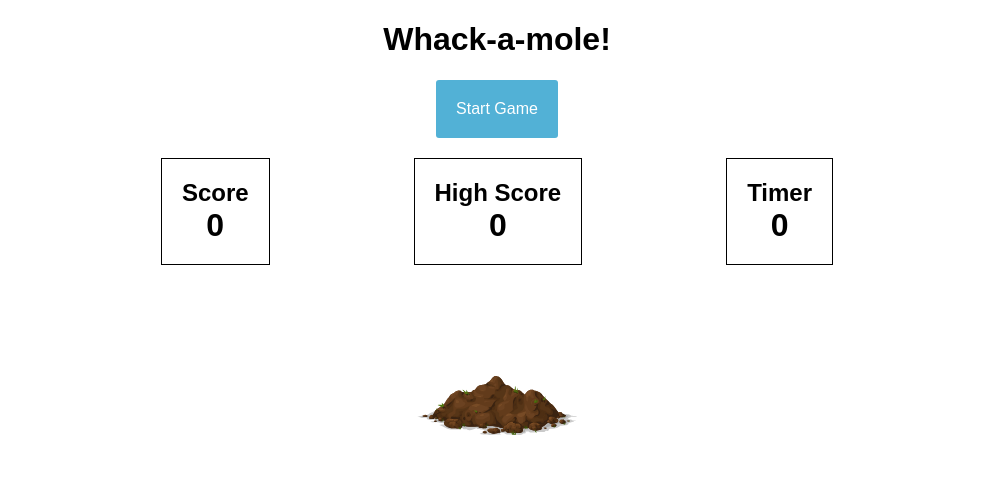
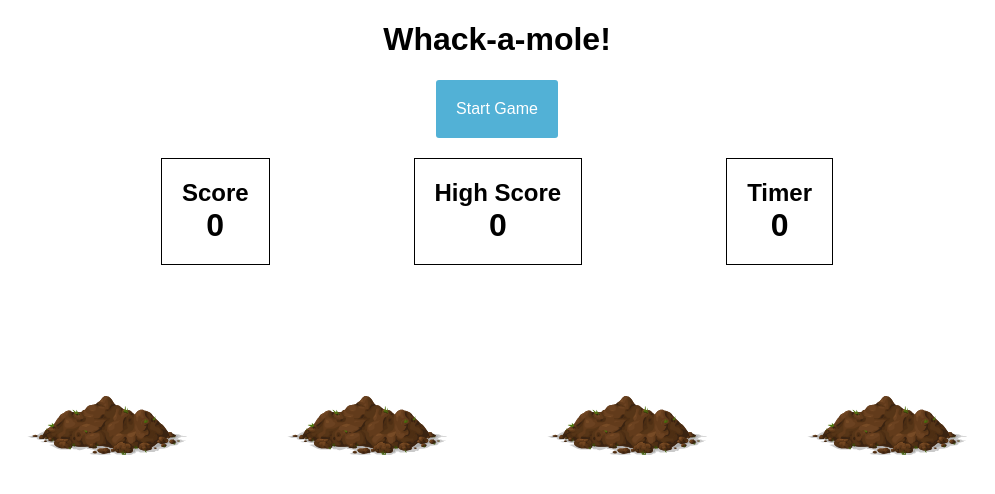
Before and after one commit to genya0407/mogura-tataki-app_vue, a Vue app: page / in a window 1280 px wide. Shown: the top 494 px of the page, without its empty margins (143-1138 px from the left). Built offline with nearby package versions, Linux system fonts and the light colour scheme; grey boxes are pictures that could not be loaded.

Commit message:
split moles

```diff
--- a/package.json
+++ b/package.json
@@ -9,6 +9,7 @@
   },
   "dependencies": {
     "core-js": "^2.6.5",
+    "uuid": "^3.3.2",
     "vue": "^2.6.10"
   },
   "devDependencies": {
--- a/src/App.vue
+++ b/src/App.vue
@@ -3,11 +3,12 @@
     <h1 class="logo">Whack-a-mole!</h1>
     <button class="start-game">Start Game</button>
     <Board v-bind:board-props="boardProps"></Board>
-    <GameScreen></GameScreen>
+    <GameScreen v-bind:mole-states="moleStates" v-bind:is-game-active="isGameActive"></GameScreen>
   </div>
 </template>
 
 <script>
+import { v1 } from "uuid";
 import Board from "./components/Board.vue";
 import GameScreen from "./components/GameScreen.vue";
 
@@ -18,10 +19,18 @@ export default {
     GameScreen
   },
   data: function() {
+    const moleStates = {};
+    for (let i = 0; i < 4; i += 1) {
+      const id = v1();
+      moleStates[id] = { id: id, active: false };
+    }
+
     return {
       score: 0,
       highScore: 0,
-      time: 0
+      time: 0,
+      moleStates: moleStates,
+      isGameActive: true
     };
   },
   computed: {
--- a/src/components/GameScreen.vue
+++ b/src/components/GameScreen.vue
@@ -1,11 +1,6 @@
 <template>
-  <div v-bind:class="{ molesContainer: true, gameActive: isGameActive }">
-    <div class="mole-container inactive">
-      <div class="mole-image-container">
-        <img class="mole" src="../assets/mole.png" alt="mole">
-      </div>
-      <img class="dirt" src="../assets/dirt.svg" alt="mole dirt">
-    </div>
+  <div v-bind:class="{ 'moles-container': true, 'game-active': isGameActive }">
+    <Mole v-for="moleId in moleIds" v-bind:mole-state="moleStates[moleId]" v-bind:key="moleId"></Mole>
   </div>
 </template>
 
@@ -21,56 +16,24 @@
 .moles-container.game-active {
   opacity: 1;
 }
-
-.mole-container {
-  width: 160px;
-  height: 160px;
-  display: inline-block;
-  margin: 10px;
-  position: relative;
-}
-
-.mole-image-container {
-  overflow: hidden;
-  width: 160px;
-  height: 140px;
-}
-
-.mole-container img {
-  display: block;
-  transition: all 0.3s ease;
-}
-
-.mole {
-  position: relative;
-  width: 60%;
-  margin: auto;
-  cursor: pointer;
-}
-
-.mole-container.active .mole {
-  /* display: block; */
-  top: 0px;
-}
-
-.mole-container.inactive .mole {
-  top: 200px;
-}
-
-.dirt {
-  width: 100%;
-  margin: auto;
-  z-index: 1;
-  position: absolute;
-  bottom: 0;
-}
 </style>
 
 <script>
+import Mole from "./Mole.vue";
+
 export default {
   name: "GameScreen",
+  components: {
+    Mole
+  },
   props: {
-    isGameActive: Boolean
+    isGameActive: Boolean,
+    moleStates: Object
+  },
+  computed: {
+    moleIds: function() {
+      return Object.keys(this.moleStates);
+    }
   }
 };
 </script>
--- /dev/null
+++ b/src/components/Mole.vue
@@ -0,0 +1,62 @@
+<template>
+  <div v-bind:class="{ 'mole-container': true, inactive: !moleState.isActive }">
+    <div class="mole-image-container">
+      <img class="mole" src="../assets/mole.png" alt="mole">
+    </div>
+    <img class="dirt" src="../assets/dirt.svg" alt="mole dirt">
+  </div>
+</template>
+
+<script>
+export default {
+  name: "Mole",
+  props: {
+    moleState: Object
+  }
+};
+</script>
+
+<style scoped>
+.mole-container {
+  width: 160px;
+  height: 160px;
+  display: inline-block;
+  margin: 10px;
+  position: relative;
+}
+
+.mole-image-container {
+  overflow: hidden;
+  width: 160px;
+  height: 140px;
+}
+
+.mole-container img {
+  display: block;
+  transition: all 0.3s ease;
+}
+
+.mole {
+  position: relative;
+  width: 60%;
+  margin: auto;
+  cursor: pointer;
+}
+
+.mole-container.active .mole {
+  /* display: block; */
+  top: 0px;
+}
+
+.mole-container.inactive .mole {
+  top: 200px;
+}
+
+.dirt {
+  width: 100%;
+  margin: auto;
+  z-index: 1;
+  position: absolute;
+  bottom: 0;
+}
+</style>
```
Also changed, not shown: 1 other file (tests, documents, lock files or other folders).
